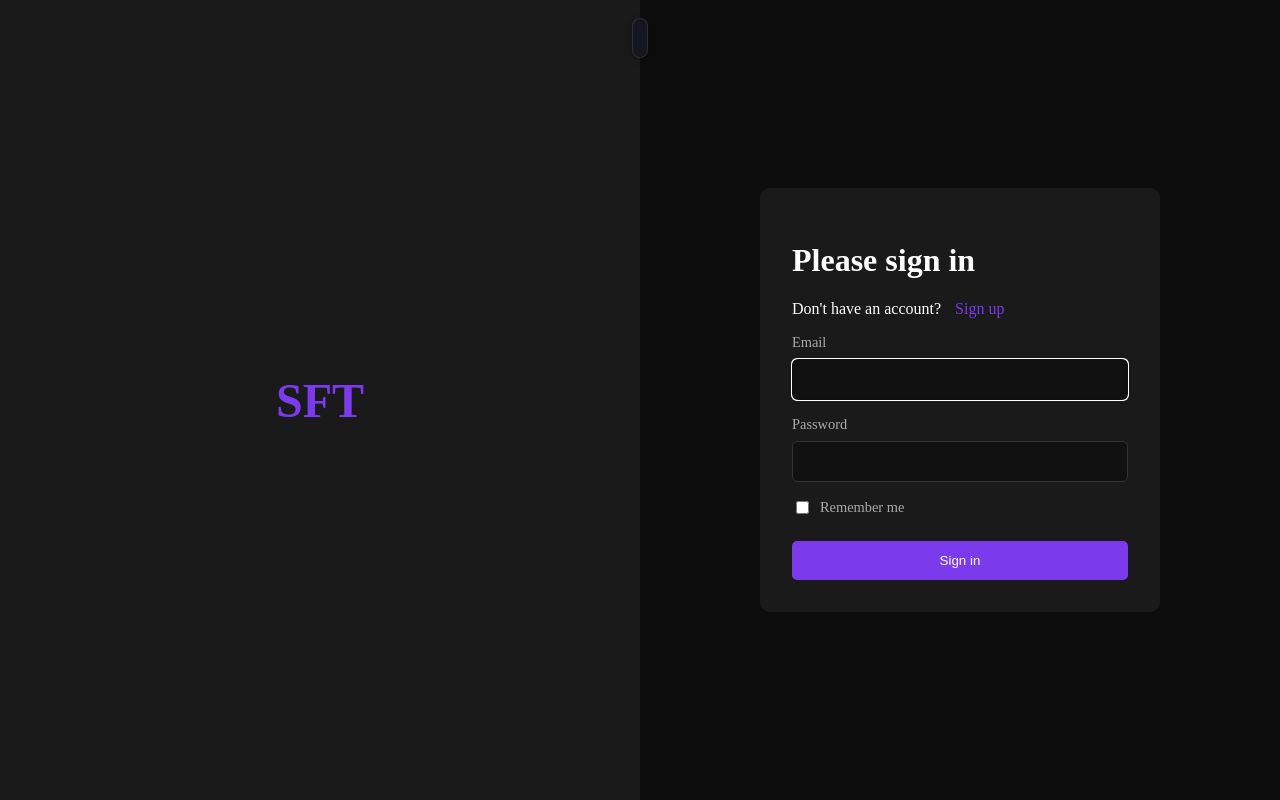
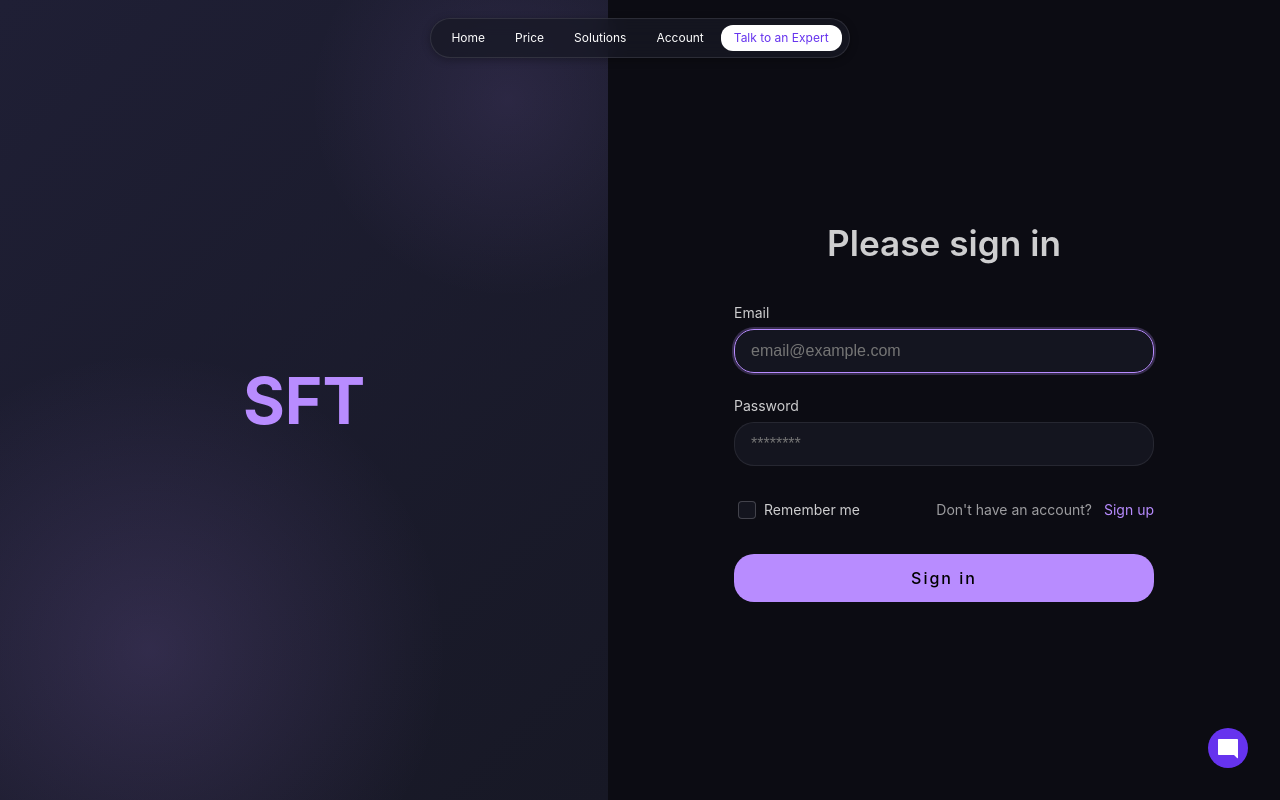
Before and after one commit to RicciRi/SFT, a Symfony app: template templates/security/login.html.twig in a window 1280 px wide. Run offline with Twig, Linux system fonts and the light colour scheme; the template is opened without the code that fills it, so the values that code supplies are empty; some libraries are stand-ins or nearby versions.

Commit message:
Redesign Auth pages. Form changes.

```diff
--- a/assets/styles/_variables.scss
+++ b/assets/styles/_variables.scss
@@ -2,7 +2,6 @@
   --color-bg: #0d0d0d;
   --body-bg: #000;
   --color-panel: #1a1a1a;
-  --color-primary: #7c3aed; // фиолетовый
   --color-secondary: #3b82f6; // синий
   --color-text: #fff;
   --color-muted: #aaaaaa;
@@ -11,8 +10,12 @@
   --color-secondary-hover: #1e3a8a;
 
   // colors
+  --color-primary: #63e;
   --color-pink: #b88cff;
   --color-gray: #babcd2;
+
+  --launcher-background-color: #6633ee;
+  --launcher-icon-color: #FFFFFF;
 
   // back colors
   --background-navbar: rgba(23, 24, 37, .75);
--- a/assets/styles/app.scss
+++ b/assets/styles/app.scss
@@ -5,8 +5,7 @@
 @use "footer.scss";
 
 // Pages
-@use "login.scss";
-@use "register.scss";
+@use "auth.scss";
 @use "send.scss";
 @use "transfers.scss";
 
@@ -82,3 +81,18 @@ a {
     background: radial-gradient(43.9% 100% at 50% 0, rgba(157, 137, 255, .15) 0, rgba(1, 3, 20, 0) 100%);
   }
 }
+
+.launcher {
+  cursor: pointer;
+  position: fixed;
+  bottom: 2rem;
+  right: 2rem;
+  display: flex;
+  padding: 0.5rem;
+  border-radius: 50%;
+  background: var(--launcher-background-color);
+
+  svg {
+    color: var(--launcher-icon-color);
+  }
+}
--- /dev/null
+++ b/assets/styles/auth.scss
@@ -0,0 +1,235 @@
+@use "_variables.scss";
+
+.auth-page {
+  display: flex;
+  height: 100vh;
+  width: 100%;
+  font-family: var(--font-family-base);
+
+  .left-panel {
+    flex: 1;
+    background: linear-gradient(135deg, #1f1f35 0%, #171825 100%);
+    display: flex;
+    align-items: center;
+    justify-content: center;
+    font-size: 4rem;
+    font-weight: 700;
+    color: var(--color-pink);
+    position: relative;
+    overflow: hidden;
+
+    &::before {
+      content: '';
+      position: absolute;
+      width: 600px;
+      height: 600px;
+      border-radius: 50%;
+      background: radial-gradient(circle, rgba(184, 140, 255, 0.15) 0%, rgba(184, 140, 255, 0) 70%);
+      bottom: -150px;
+      left: -150px;
+      z-index: 0;
+    }
+
+    &::after {
+      content: '';
+      position: absolute;
+      width: 400px;
+      height: 400px;
+      border-radius: 50%;
+      background: radial-gradient(circle, rgba(184, 140, 255, 0.1) 0%, rgba(184, 140, 255, 0) 70%);
+      top: -100px;
+      right: -100px;
+      z-index: 0;
+    }
+  }
+
+  .right-panel {
+
+    flex: 1;
+    background-color: #0c0c13;
+    display: flex;
+    align-items: center;
+    justify-content: center;
+    padding: 2rem;
+
+    form {
+      width: 100%;
+      max-width: 420px;
+      font-family: var(--font-family-base);
+
+      .alert {
+        margin-bottom: 1.5rem;
+        padding: 1rem;
+        border-radius: var(--base-border-radius);
+        font-size: 0.875rem;
+
+        &.alert-danger {
+          background-color: rgba(220, 53, 69, 0.15);
+          color: #dc3545;
+          border: 1px solid rgba(220, 53, 69, 0.2);
+        }
+      }
+
+      h1 {
+        color: #fff;
+        font-size: 2.2rem;
+        font-weight: 600;
+        margin-bottom: 0.5rem;
+      }
+
+      .redirect-link {
+        color: rgba(255, 255, 255, 0.6);
+        font-size: 0.875rem;
+
+        a {
+          margin-left: 8px;
+          color: var(--color-pink);
+          text-decoration: none;
+
+          &:hover {
+            text-decoration: underline;
+          }
+        }
+      }
+
+      label {
+        display: block;
+        margin-bottom: 0.5rem;
+        color: rgba(255, 255, 255, 0.8);
+        font-size: 0.875rem;
+      }
+
+      .form-control {
+        width: 100%;
+        padding: 0.75rem 1rem;
+        background-color: rgba(23, 24, 37, 0.75);
+        border: 1px solid rgba(255, 255, 255, 0.08);
+        border-radius: var(--base-border-radius);
+        font-size: 1rem;
+        color: #fff;
+        transition: border-color 0.2s ease, box-shadow 0.2s ease;
+        margin-bottom: 1.5rem;
+
+        &:focus {
+          outline: none;
+          border-color: var(--color-pink);
+          box-shadow: 0 0 0 2px rgba(184, 140, 255, 0.25);
+        }
+      }
+
+      .checkbox-wrap {
+        color: rgba(255, 255, 255, 0.8);
+        margin: 0.5rem 0 2rem 0;
+        display: flex;
+        justify-content: space-between;
+        align-items: center;
+      }
+
+      .checkbox {
+        display: flex;
+        align-items: center;
+
+        label {
+          margin-bottom: 0 !important;
+          cursor: pointer;
+          user-select: none;
+          display: flex;
+          align-items: center;
+
+          input[type="checkbox"] {
+            appearance: none;
+            -webkit-appearance: none;
+            width: 1.125rem;
+            height: 1.125rem;
+            background-color: rgba(23, 24, 37, 0.75);
+            border: 1px solid rgba(255, 255, 255, 0.2);
+            border-radius: 4px;
+            margin-right: 0.5rem;
+            position: relative;
+            cursor: pointer;
+
+            &:checked {
+              background-color: var(--color-pink);
+              border-color: var(--color-pink);
+
+              &::after {
+                content: '';
+                position: absolute;
+                left: 4px;
+                top: 1px;
+                width: 5px;
+                height: 9px;
+                border: solid #000;
+                border-width: 0 2px 2px 0;
+                transform: rotate(45deg);
+              }
+            }
+
+            &:focus {
+              outline: none;
+              box-shadow: 0 0 0 2px rgba(184, 140, 255, 0.25);
+            }
+          }
+        }
+      }
+
+      .btn {
+        font-family: var(--font-family-base);
+        display: block;
+        width: 100%;
+        padding: 0.875rem 1.5rem;
+        font-size: 1rem;
+        font-weight: 500;
+        letter-spacing: 2px;
+        text-align: center;
+        border-radius: var(--base-border-radius);
+        transition: background-color 0.2s ease, transform 0.1s ease;
+        cursor: pointer;
+        border: none;
+
+        &.btn-primary {
+          background-color: var(--color-pink);
+          color: #000;
+
+          &:hover {
+            background-color: lighten(#b88cff, 5%);
+          }
+
+          &:active {
+            transform: translateY(1px);
+          }
+        }
+      }
+
+      .mb-3 {
+        text-align: center;
+        border-radius: var(--base-border-radius);
+        margin-bottom: 2.5rem;
+        color: rgba(255, 255, 255, 0.8);
+
+        a {
+          color: var(--color-pink);
+          text-decoration: none;
+          font-weight: 500;
+
+          &:hover {
+            text-decoration: underline;
+          }
+        }
+      }
+    }
+  }
+
+  // Responsive adjustments
+  @media (max-width: 768px) {
+    flex-direction: column;
+
+    .left-panel {
+      flex: 0 0 150px;
+    }
+
+    .right-panel {
+      flex: 1;
+    }
+  }
+}
--- a/assets/styles/login.scss
+++ /dev/null
@@ -1,112 +0,0 @@
-@use "_variables.scss";
-
-
-.login-page {
-  display: flex;
-  min-height: 100vh;
-  background-color: var(--color-bg);
-  color: var(--color-text);
-
-  .left-panel, .right-panel {
-    width: 50%;
-    display: flex;
-    align-items: center;
-    justify-content: center;
-    padding: 2rem;
-  }
-
-  .left-panel {
-    background-color: var(--color-panel);
-    font-size: 3rem;
-    font-weight: bold;
-    color: var(--color-primary);
-  }
-
-  .right-panel {
-    form {
-      width: 100%;
-      max-width: 400px;
-      background: var(--color-panel);
-      padding: 2rem;
-      border-radius: 10px;
-      //box-shadow: 0 0 20px rgba(124, 58, 237, 0.3);
-
-      label {
-        margin-top: 1rem;
-        display: block;
-        font-size: 0.9rem;
-        color: var(--color-muted);
-      }
-
-      input[type="email"],
-      input[type="password"] {
-        width: 100%;
-        padding: 0.75rem;
-        margin-top: 0.5rem;
-        background-color: #111;
-        color: var(--color-text);
-        border: 1px solid #333;
-        border-radius: 5px;
-      }
-
-      .btn {
-        width: 100%;
-        margin-top: 1.5rem;
-        padding: 0.75rem;
-        background-color: var(--color-primary);
-        color: var(--color-text);
-        border: none;
-        border-radius: 5px;
-        transition: background-color 0.3s ease;
-        cursor: pointer;
-
-        &:hover {
-          background-color: var(--color-primary-hover);
-        }
-      }
-
-      .checkbox {
-        margin-top: 1rem;
-        label {
-          display: flex;
-          align-items: center;
-          gap: 0.5rem;
-        }
-      }
-
-      .alert {
-        margin-bottom: 1rem;
-        background-color: var(--color-error);
-        color: var(--color-text);
-        padding: 0.75rem;
-        border-radius: 5px;
-      }
-
-      .redirect-link {
-        text-align: start;
-        a {
-          margin-left: 10px;
-          color: var(--color-primary);
-        }
-      }
-    }
-  }
-
-  @media (max-width: 768px) {
-    flex-direction: column;
-
-    .left-panel,
-    .right-panel {
-      width: 100%;
-    }
-
-    .left-panel {
-      padding: 1.5rem;
-      font-size: 2.5rem;
-    }
-
-    .right-panel {
-      padding: 1rem;
-    }
-  }
-}
--- a/assets/styles/navigation.scss
+++ b/assets/styles/navigation.scss
@@ -94,5 +94,16 @@
         background: var(--link-hover-color);
       }
     }
+
+    .navigation-button {
+      height: 26px;
+      color: var(--color-primary);
+      background: #fff;
+
+      &:hover {
+        color: #000;
+        background: #fff;
+      }
+    }
   }
 }
--- a/templates/base.html.twig
+++ b/templates/base.html.twig
@@ -102,6 +102,9 @@
                 {% endfor %}
 
                 {% block body %}{% endblock %}
+                <div class="launcher">
+                    <svg width="24" height="24" viewBox="0 0 24 24" fill="none" xmlns="http://www.w3.org/2000/svg" class="launcher_icon"><path d="M2 5V17V18C2 18.5523 2.44772 19 3 19H4H18L20.3 21.3L21.1464 22.1464C21.4614 22.4614 22 22.2383 22 21.7929V20.575V5V4C22 3.44772 21.5523 3 21 3H20H4H3C2.44772 3 2 3.44772 2 4V5Z" fill="currentColor"></path></svg>
+                </div>
             </main>
 {#            <footer>#}
 {#                {% block footer %}#}
--- a/templates/general/navigation.html.twig
+++ b/templates/general/navigation.html.twig
@@ -6,6 +6,14 @@
             <a class="nav-link" href="{{ path('app_send_transfers') }}">History</a>
             <a class="nav-link" href="{{ path('app_home') }}">Account</a>
             <a class="nav-link" href="{{ path('app_home') }}">Setting</a>
+
+        {% else %}
+            <a class="nav-link" href="{{ path('app_home') }}">Home</a>
+            <a class="nav-link" href="{{ path('app_home') }}">Price</a>
+            <a class="nav-link" href="{{ path('app_home') }}">Solutions</a>
+            <a class="nav-link" href="{{ path('app_home') }}">Account</a>
+            <a class="nav-link navigation-button" href="{{ path('app_home') }}">Talk to an Expert</a>
         {% endif %}
+
     </div>
 </div>
--- a/templates/security/login.html.twig
+++ b/templates/security/login.html.twig
@@ -6,7 +6,7 @@
 {% block footer %}{% endblock %}
 
 {% block body %}
-    <div class="login-page">
+    <div class="auth-page">
         <div class="left-panel">
             SFT
         </div>
@@ -17,7 +17,6 @@
                         {{ error.messageKey|trans(error.messageData, 'security') }}
                     </div>
                 {% endif %}
-
                 {% if app.user %}
                     <div class="mb-3">
                         You are logged in as {{ app.user.userIdentifier }},
@@ -26,22 +25,27 @@
                 {% endif %}
 
                 <h1 class="h3 mb-3 font-weight-normal">Please sign in</h1>
-                <div class="redirect-link">Don't have an account? <a href="{{ path('app_register') }}">Sign up</a></div>
-
 
                 <label for="inputEmail">Email</label>
-                <input type="email" value="{{ last_username }}" name="email" id="inputEmail" class="form-control" autocomplete="email" required autofocus>
+                <input type="email" value="{{ last_username }}" name="email" id="inputEmail" class="form-control" autocomplete="email" required autofocus placeholder="email@example.com">
 
                 <label for="inputPassword">Password</label>
-                <input type="password" name="password" id="inputPassword" class="form-control" autocomplete="current-password" required>
+                <input type="password" name="password" id="inputPassword" class="form-control" autocomplete="current-password" required placeholder="********">
 
                 <input type="hidden" name="_csrf_token" value="{{ csrf_token('authenticate') }}">
 
-                <div class="checkbox mb-3">
-                    <label>
-                        <input type="checkbox" name="_remember_me"> Remember me
-                    </label>
+                <div class="checkbox-wrap">
+                    <div class="checkbox">
+                        <label>
+                            <input type="checkbox" name="_remember_me"> Remember me
+                        </label>
+                    </div>
+                    <div>
+                        <div class="redirect-link">Don't have an account? <a href="{{ path('app_register') }}">Sign up</a></div>
+                    </div>
                 </div>
+
+
 
                 <button class="btn btn-lg btn-primary" type="submit">
                     Sign in
```
Also changed, not shown: assets/styles/register.scss (deleted, +0 -114 lines), src/Form/RegistrationFormType.php (+12 -4 lines), templates/registration/register.html.twig (+15 -9 lines), public/build/app.css.
